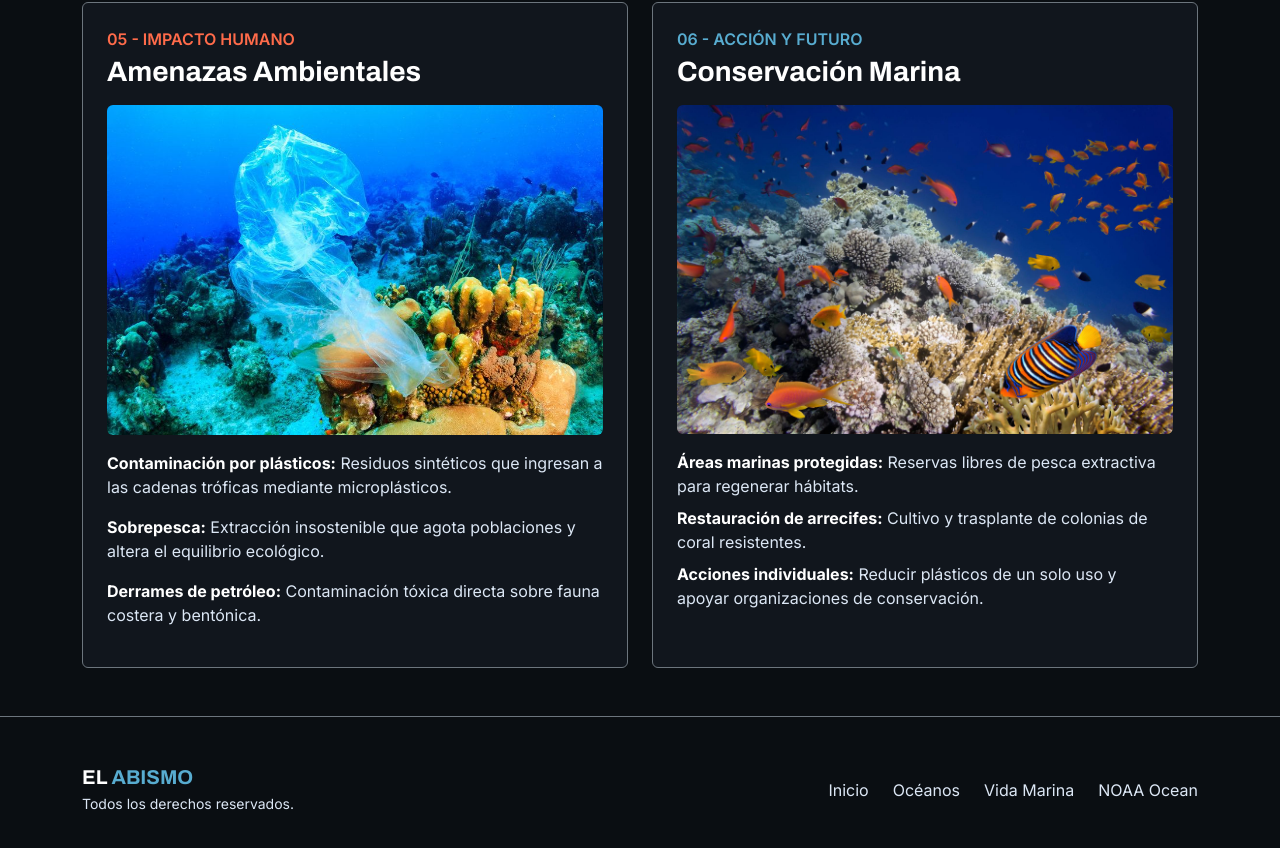
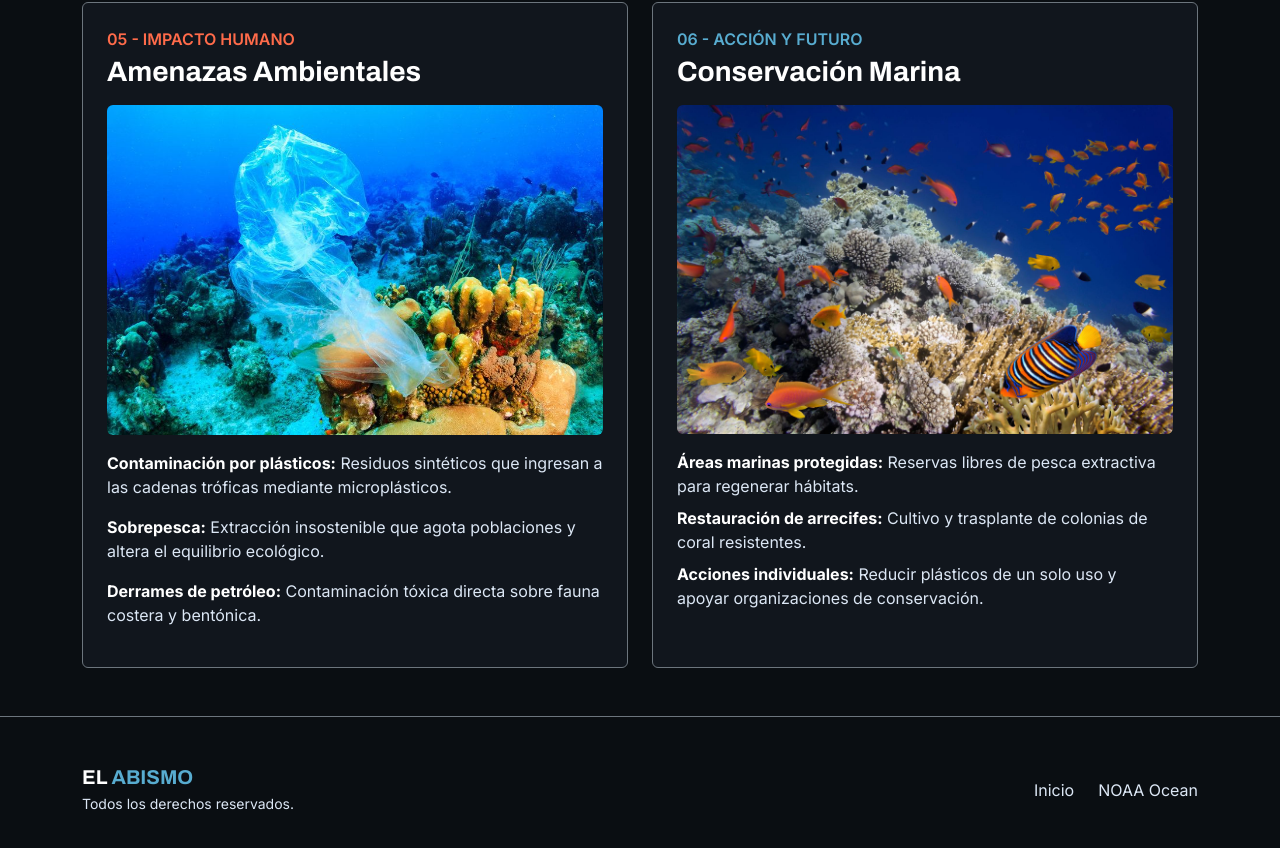
Before and after one commit to foxlautaro-rgb/EntregaFinal_Fox, a plain HTML site: page index.html in a window 1280 px wide. Shown: the part 3063-3911 px from the top of the page. Drawn offline with nearby package versions, Linux system fonts and the light colour scheme.

Commit message:
ahora si

```diff
--- a/css/estilos.css
+++ b/css/estilos.css
@@ -1,7 +1,7 @@
 /* Archivo (titulos) , Inter (textos) */
 @import url('https://fonts.googleapis.com/css2?family=Archivo:wght@700&family=Inter:wght@400;600;700&display=swap');
 
-/* Paleta de colores inspirada en el ecosistema abisal */
+/* Paleta colores */
 :root {
     --color-fondo: #0a0e12;
     --color-variante: #11161d;
@@ -134,7 +134,6 @@ h3 {
     color: var(--color-fondo);
 }
 
-/* Sobrescritura de Bootstrap: links de la navbar */
 .nav-link {
     color: var(--color-blanco);
     transition: all 0.3s ease;
--- a/index.html
+++ b/index.html
@@ -6,7 +6,7 @@
     <title>El Abismo</title>
 
     <link href="https://cdn.jsdelivr.net/npm/bootstrap@5.3.8/dist/css/bootstrap.min.css" rel="stylesheet">
-    <!-- Hoja de estilos propia -->
+
     <link rel="stylesheet" href="css/estilos.css">
 
 </head>
@@ -65,7 +65,7 @@
                 Explorando la vida oculta en las profundidades marinas.
             </p>
 
-            <!-- Textito (la columna limita el ancho del párrafo) -->
+            <!-- Textito -->
             <div class="row">
                 <div class="col-12 col-lg-7">
                     <p class="lead fs-6 text-secundario mb-4">
@@ -94,7 +94,7 @@
                     <p class="text-secundario mb-0">Ubicación geográfica, superficie aproximada y profundidad máxima.</p>
                 </div>
 
-                <!-- Grilla donde JS inserta las tarjetas desde mensaje.json -->
+
                 <div id="contenedor-oceanos" class="row row-cols-1 row-cols-md-2 row-cols-lg-3 g-4">
                 </div>
             </div>
@@ -225,8 +225,8 @@
                     <!-- Conservación -->
                     <div id="conservacion" class="col-12 col-md-6">
                         <div class="p-4 rounded h-100 tarjeta-conservacion">
-                            <p class="text-azul fw-semibold mb-1">06 - ACCIÓN Y FUTURO</p>
-                            <h2 class="fs-3 fw-bold mb-3">Conservación Marina</h2>
+                        <p class="text-azul fw-semibold mb-1">06 - ACCIÓN Y FUTURO</p>
+                         <h2 class="fs-3 fw-bold mb-3">Conservación Marina</h2>
                             <img src="img/imagen2.jpg" alt="Arrecife saludable con peces tropicales" class="img-fluid rounded mb-3 imagen-editorial">
                             <p class="text-secundario mb-2"><strong class="text-white">Áreas marinas protegidas:</strong> Reservas libres de pesca extractiva para regenerar hábitats.</p>
                             <p class="text-secundario mb-2"><strong class="text-white">Restauración de arrecifes:</strong> Cultivo y trasplante de colonias de coral resistentes.</p>
@@ -249,8 +249,6 @@
                 </div>
                 <div class="col-12 col-md-6 d-flex justify-content-md-end">
                     <a href="#inicio" class="enlace-footer me-4">Inicio</a>
-                    <a href="#oceanos" class="enlace-footer me-4">Océanos</a>
-                    <a href="#vida-marina" class="enlace-footer me-4">Vida Marina</a>
                     <a href="https://oceanexplorer.noaa.gov/" target="_blank" class="enlace-footer">NOAA Ocean</a>
                 </div>
             </div>
```
